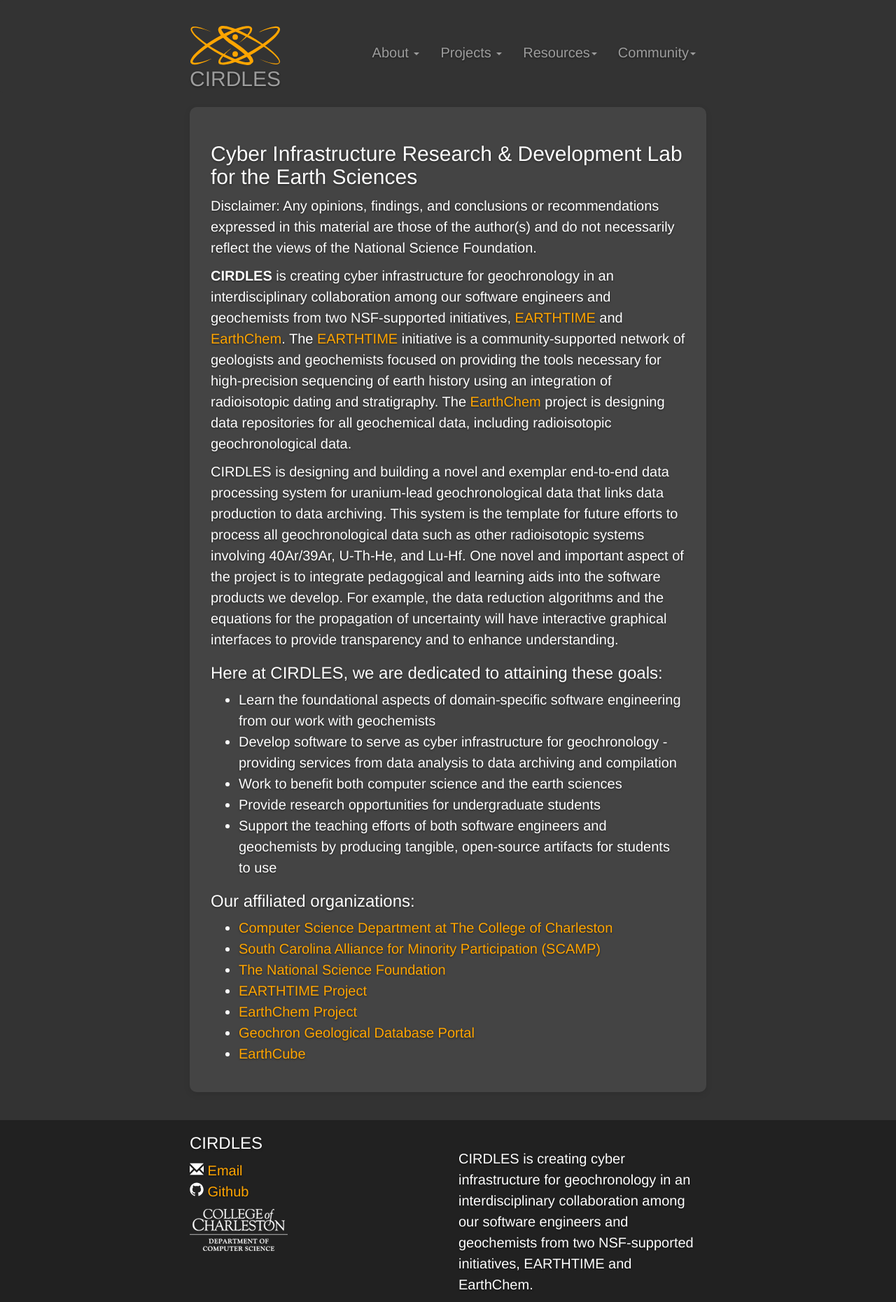
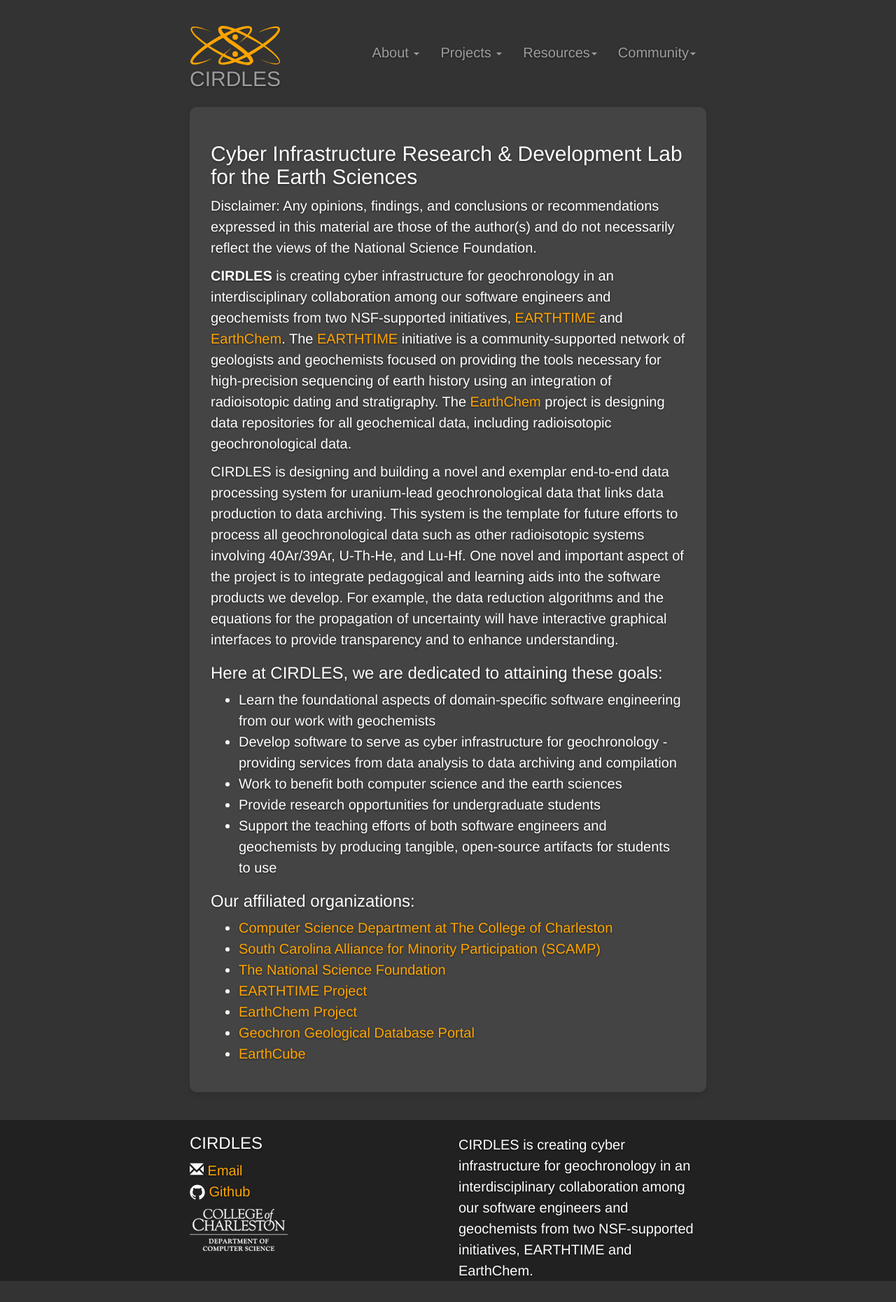
Before and after one commit to shefaliemmanuel/cirdles.github.com, a Jekyll site: the page built from index.html, in a window 1280 px wide. Shown: the whole page at 70% size. Built offline with Jekyll 4.4.1, drawn with Linux system fonts in a browser that asks for light colours; after the commit the page ends 1831 px from its top, so only the background shows below that.

Commit message:
Refactor CSS

```diff
--- a/_includes/footer.html
+++ b/_includes/footer.html
@@ -10,7 +10,7 @@
             <li>
               <a href="https://github.com/{{ site.github_username }}">
                 <span class="icon  icon--github">
-                  <svg viewBox="0 0 16 16" width="20" height="20">
+                  <svg viewBox="0 0 16 16" width="22" height="22">
                     <path fill="#828282" d="M7.999,0.431c-4.285,0-7.76,3.474-7.76,7.761 c0,3.428,2.223,6.337,5.307,7.363c0.388,0.071,0.53-0.168,0.53-0.374c0-0.184-0.007-0.672-0.01-1.32 c-2.159,0.469-2.614-1.04-2.614-1.04c-0.353-0.896-0.862-1.135-0.862-1.135c-0.705-0.481,0.053-0.472,0.053-0.472 c0.779,0.055,1.189,0.8,1.189,0.8c0.692,1.186,1.816,0.843,2.258,0.645c0.071-0.502,0.271-0.843,0.493-1.037 C4.86,11.425,3.049,10.76,3.049,7.786c0-0.847,0.302-1.54,0.799-2.082C3.768,5.507,3.501,4.718,3.924,3.65 c0,0,0.652-0.209,2.134,0.796C6.677,4.273,7.34,4.187,8,4.184c0.659,0.003,1.323,0.089,1.943,0.261 c1.482-1.004,2.132-0.796,2.132-0.796c0.423,1.068,0.157,1.857,0.077,2.054c0.497,0.542,0.798,1.235,0.798,2.082 c0,2.981-1.814,3.637-3.543,3.829c0.279,0.24,0.527,0.713,0.527,1.437c0,1.037-0.01,1.874-0.01,2.129 c0,0.208,0.14,0.449,0.534,0.373c3.081-1.028,5.302-3.935,5.302-7.362C15.76,3.906,12.285,0.431,7.999,0.431z"/>
                   </svg>
                 </span>
@@ -26,7 +26,7 @@
 
 	    </div>
 	    <div class="col-sm-6 description">
-	      <p class="text-muted">{{ site.description }}</p>
+	       {{ site.description }}
 	    </div>
     </div>
   </div>
--- a/assets/css/custom.css
+++ b/assets/css/custom.css
@@ -1,33 +1,18 @@
+/*
+Theme Name: CIRDLES Website Styles
+Description: Bootstrap Customizations for CIRDLES
+Author: Joey Baldwin
+*/
+
+
+/****** General Styles ******/
+
 body {
-	font-size: 16px;
 	color: #fff;
 	text-shadow: 0 1px 3px rgba(0,0,0,0.5);
 	background: #333;
 	font-size: 20px;
 	line-height: 1.5em;
-}
-
-.description {
-	margin-top: 2em;
-}
-
-.navbar {
-	z-index: 10;
-	min-height: 0;
-	margin-bottom: 20;
-}
-
-.sidebar {
-	z-index: 0;
-	display: block;
-}
-
-.navbar-brand {
-	font-size: 1.5em;
-}
-
-.disabled {
-	color: #333;
 }
 
 .container {
@@ -41,46 +26,12 @@
 	padding: 30px;
 }
 
-https://github.com/baldwinjj/ET_Redux.git
-/**
- * Icons
- */
-.icon > svg {
-  display: inline-block;
-  width: 10px;
-  height: 10px;
-  vertical-align: middle; }
-  .icon > svg path {
-    fill: #fff;
-
+/*specifically for news pagination*/
+.disabled {
+	color: #333;
 }
 
-.icon-glyph {
-	color: #fff;
-}
-
-/**
- * Site footer
- */
-.site-footer {
-  background-color: #212121;
-  margin-top: 40px;
-  box-shadow: 0 -3px -10px rgba(0,0,244,0.1);
-}
-
-/**
-* Navbar
-*/
-.navbar-inverse {
-	background: inherit;
-	border-width: 0;
-}
-
-#logo-atom {
-	width: 100px;
-	position: absolute;
-}
-
+/****** Links ******/
 a {
 	color: orange;
 }
@@ -91,6 +42,17 @@
 	transition: all 0.25s;
 }
 
+
+/****** header ******/
+.navbar {
+	z-index: 10;
+}
+
+.navbar-inverse {
+	background: inherit;
+	border-width: 0;
+}
+
 .dropdown-menu {
 	background: #212121;
 }
@@ -99,16 +61,47 @@
 	color: #fff;
 }
 
-.navbar-inverse .navbar-nav>.open>a, .navbar-inverse .navbar-nav>.open>a:focus, .navbar-inverse .navbar-nav>.open>a:hover {
-	background: #212121;
+.navbar-brand {
+	font-size: 1.5em;
+	height: auto;
+	padding: 0;
 }
+
+/* drops the navbar 50px when in desktop view */
+.offset-navbar {
+	padding-top: 50px;
+}
+
+.grow {
+	transition: all .2s ease-in-out;
+}
+
+.grow:hover {
+	transform: scale(1.1);
+}
+
+
+/****** Footer ******/
+
+.description {
+	margin-top: 1em;
+}
+
+.site-footer {
+  background-color: #212121;
+  margin-top: 40px;
+}
+
+/****** Side Navigation ******/
+
+.sidebar {
+	z-index: 0;
+}
+
+/****** News List & People List ******/
 
 .post-list {
 	margin-bottom: 40px;
-}
-
-.text-muted {
-	color: white;
 }
 
 .people-container {
@@ -119,9 +112,7 @@
 	border: 5px solid #333;
 	margin-top: 10px;
 }
-.img-container {
-	padding: 5% 0;
-}
+
 .people-container img {
 	width: 100%;
 }
@@ -130,56 +121,49 @@
 	border-top: solid gray 2px;
 }
 
-.highlight {
-	background-color: #2b2b2b;
-  	color: #fff;
-  	-webkit-border-radius: 5px;
-  	-moz-border-radius: 5px;
-  	border-radius: 5px;
-  	-webkit-box-shadow: inset 0 1px 10px rgba(0,0,0,0.3),0 1px 0 rgba(255,255,255,0.1),0 -1px 0 rgba(0,0,0,0.5);
-  	-moz-box-shadow: inset 0 1px 10px rgba(0,0,0,0.3),0 1px 0 rgba(255,255,255,0.1),0 -1px 0 rgba(0,0,0,0.5);
-  	box-shadow: inset 0 1px 10px rgba(0,0,0,0.3),0 1px 0 rgba(255,255,255,0.1),0 -1px 0 rgba(0,0,0,0.5);
-}
 
-.well {
-	background-color: #2b2b2b;
-}
-
-.vcenter {
-    display: inline-block;
-    vertical-align: middle;
-    float: none;
-    margin: 0;
-    padding: 0;
-}
-
-small.blue {
-	color: #acf;
-}
+/****** Icons & Logo ******/
 
 .svg-container {
 display: inline-block;
 position: relative;
 width: 100%;
 padding-bottom: 75%;
-vertical-align: middle;
-overflow: hidden;
 }
 
 .svg-content {
-display: inline-block;
 position: absolute;
-top: 0;
 left: 0;
 }
 
-.offset-navbar {
-	padding-top: 50px;
+.title {
+	padding-top: 5px;
+}
+
+.icon > svg {
+  vertical-align: middle;
+}
+
+.icon > svg path {
+    fill: #fff;
+
+}
+
+.icon-glyph {
+	color: #fff;
 }
 
 .logo {
 	margin: 0 0 0 15px;
 }
+
+
+/****** media queries ******/
+
+/* unfortunately I didn't have the
+foresite to design the website with
+a mobile first design so these media
+queries are primarily for mobile. */
 
 @media (max-width: 1087px) {
 	.container {
@@ -194,44 +178,40 @@
 }
 
 @media (max-width: 768px) {
+	/*centers logo in mobile view*/
 	.logo {
 		width: 138px;
 		height: 50px;
 		margin: auto;
 	}
+
 	.navbar-brand {
 		padding: 0 0 0 15px;
 	}
+
 	.navbar-header {
 		padding-bottom: 10px;
 	}
+
+	/* Counters the hover grow */
 	.grow {
 		transition: none !important;
 	}
+
 	.grow:hover {
 		transform: none !important;
 	}
+
 	.offset-navbar {
 		padding-top: 0;
 		z-index: 20;
 	}
+
 	.navbar {
 		margin-bottom: 0;
 	}
+
 	.container {
 		width: 100%;
 	}
 }
-
-.navbar-brand {
-	height: auto;
-	padding: 0;
-	margin: 0;
-}
-
-.title {
-	padding-top: 5px;
-}
-
-.grow { transition: all .2s ease-in-out; }
-.grow:hover { transform: scale(1.1); }
```
